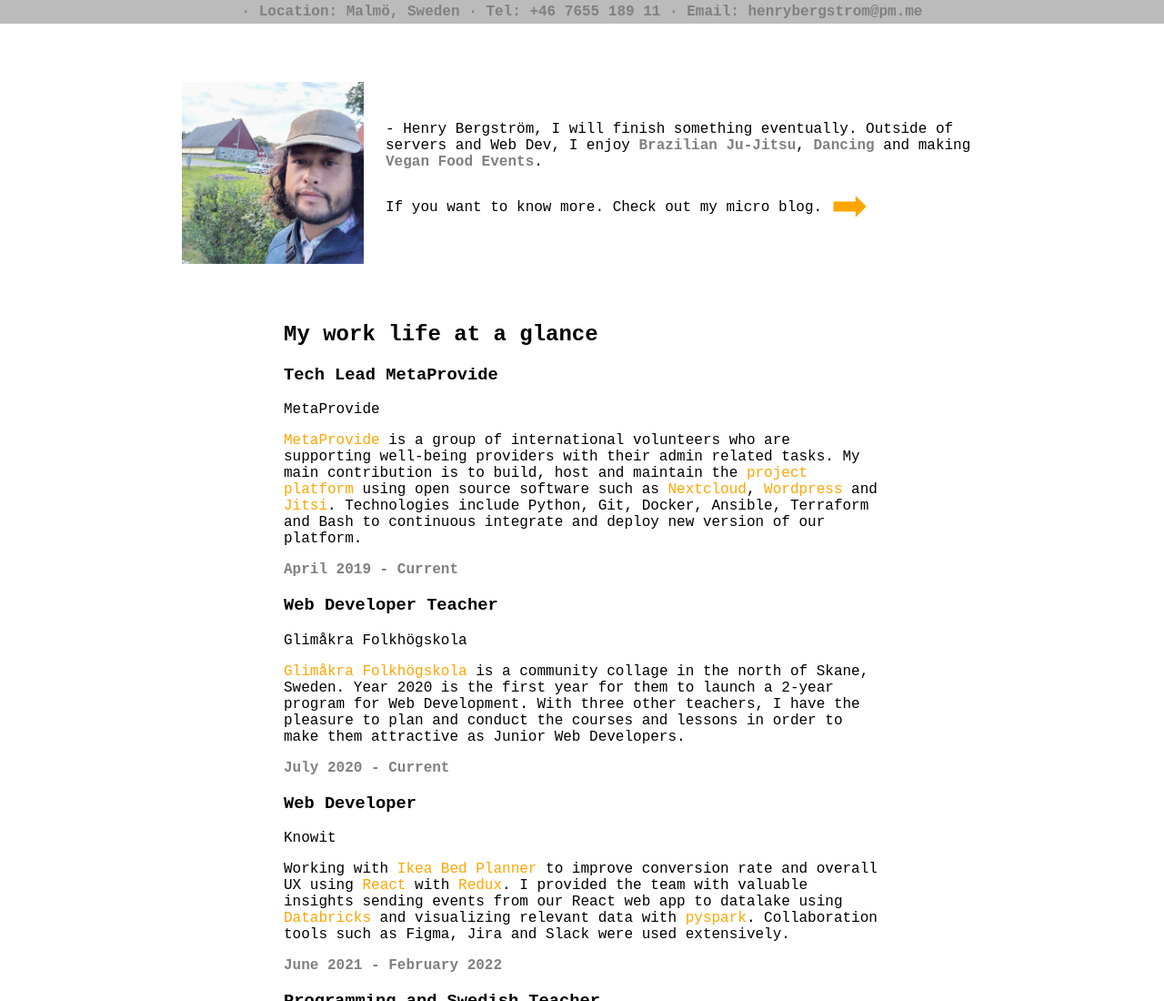
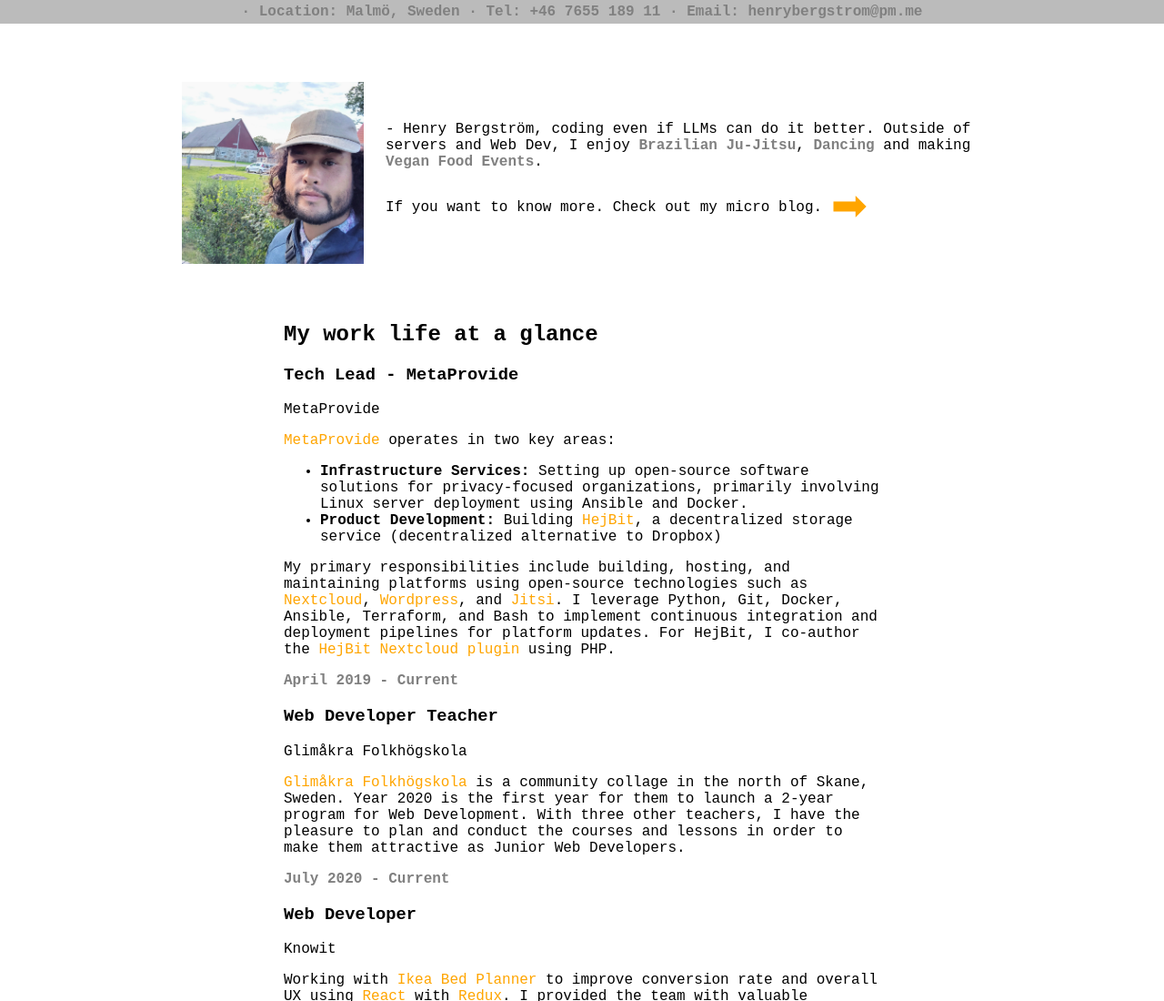
Before and after one commit to frozenbanana/frozenbanana.github.io, a plain HTML site: page index.html in a window 1280 px wide. Shown: the top 1100 px of the page at 91% size. Drawn offline with Linux system fonts and the light colour scheme.

Commit message:
Update index.html

```diff
--- a/index.html
+++ b/index.html
@@ -36,7 +36,7 @@
       <div class="intro">
         <img width="200" src="images/henry_square.jpeg" alt="This is the author">
         <p>
-      - Henry Bergström, I will finish something eventually. Outside of servers and Web Dev, I enjoy <span>Brazilian Ju-Jitsu</span>, <span>Dancing</span> and making <span>Vegan Food Events</span>. <br>If you want to know more. Check out my micro blog. <a style="font-size: xxx-large;position: relative;top: 10px;" href="./blog">➡</a>
+      - Henry Bergström, coding even if LLMs can do it better. Outside of servers and Web Dev, I enjoy <span>Brazilian Ju-Jitsu</span>, <span>Dancing</span> and making <span>Vegan Food Events</span>. <br>If you want to know more. Check out my micro blog. <a style="font-size: xxx-large;position: relative;top: 10px;" href="./blog">➡</a>
         </p>
     </div>
     </header>
@@ -45,14 +45,19 @@
               <h2>My work life at a glance</h2>
               <div>
                 <div>
-                  <h3>Tech Lead MetaProvide</h3>
-                  <div>MetaProvide</div>
-                  <p>
-                  <a href="https://metaprovide.org">MetaProvide</a> is a group of international volunteers who are supporting well-being providers with their admin related tasks.
-                  My main contribution is to build,
-                  host and maintain the <a href="https://space.metaprovide.org/">project platform</a>
-                  using open source software such as <a href="https://www.nextcloud.com/">Nextcloud</a>, <a href="https://wordpress.com/">Wordpress</a> and <a href="https://jitsi.org/">Jitsi</a>. Technologies include Python, Git, Docker, Ansible, Terraform and Bash to continuous integrate and deploy new version of our platform.
-                  </p>
+                <h3>Tech Lead - MetaProvide</h3>
+                <div>MetaProvide</div>
+                <p>
+                <a href="https://metaprovide.org">MetaProvide</a> operates in two key areas:
+                </p>
+                <ul>
+                  <li><strong>Infrastructure Services:</strong> Setting up open-source software solutions for privacy-focused organizations, primarily involving Linux server deployment using Ansible and Docker.</li>
+                  <li><strong>Product Development:</strong> Building <a href="https://hejbit.com">HejBit</a>, a decentralized storage service (decentralized alternative to Dropbox)</li>
+                </ul>
+                <p>
+                My primary responsibilities include building, hosting, and maintaining platforms using open-source technologies such as <a href="https://www.nextcloud.com/">Nextcloud</a>, <a href="https://wordpress.com/">Wordpress</a>, and <a href="https://jitsi.org/">Jitsi</a>. I leverage Python, Git, Docker, Ansible, Terraform, and Bash to implement continuous integration and deployment pipelines for platform updates.
+                For HejBit, I co-author the <a href="https://apps.nextcloud.com/apps/files_external_ethswarm">HejBit Nextcloud plugin</a> using PHP.
+                </p>
                 </div>
                 <div>
                   <span>April 2019 - Current</span>
```
